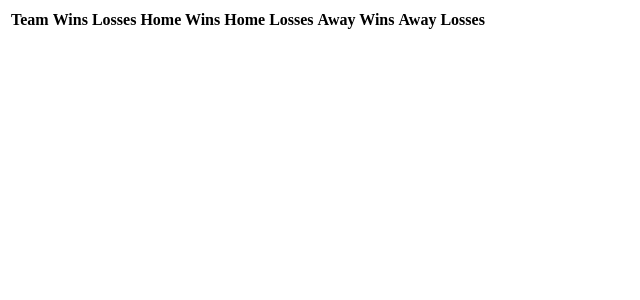
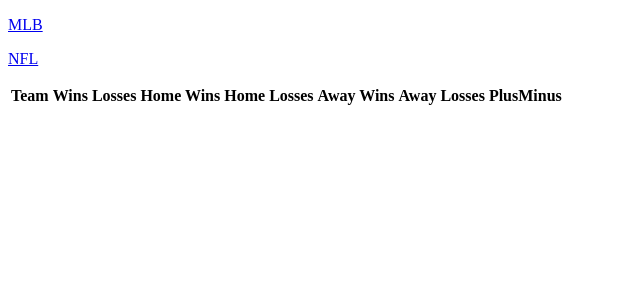
Before and after one commit to rhorrie/gambling-test, a Flask app: page / in a window 1280 px wide. Shown: the top 300 px of the page, without its empty margins (0-640 px from the left). Run offline with Flask 2, Linux system fonts and the light colour scheme; data that the repository does not hold is empty; parts of the project's set-up code (start-up, migrations or seed data) failed here and were passed over.

Commit message:
Added NFL stats and a plusminus file

```diff
--- a/app.py
+++ b/app.py
@@ -2,25 +2,46 @@ from flask import Flask, request, render_template, session, redirect
 import requests
 import pandas as pd
 import sqlite3
-from testing_dicts import *
+from team_records import *
 
-#Drops table if it already exists
+#Connects to database and drops tables if they already exists, this is mainly just for testing purposes as it will not run more then once on heroku.
 con = sqlite3.connect('test.db')
-con.execute('DROP TABLE gambling')
+con.execute('DROP TABLE mlb_gambling')
+con.execute('DROP TABLE nfl_gambling')
 con.commit()
 
-#Recreates the table, just a test right now
-con.execute('''CREATE TABLE IF NOT EXISTS gambling
-		(name text UNIQUE, wins int, losses int, homewins int, homelosses int, awaywins int, awaylosses int)''')
+#Creates MLB gambling table if it does not already exist. Just a test right now
+con.execute('''CREATE TABLE IF NOT EXISTS mlb_gambling
+		(name text UNIQUE, wins int, losses int, homewins int, homelosses int, awaywins int, awaylosses int, plusminus decimal)''')
+
+#Creates NFL gamlbing table if it does not already exist.
+con.execute('''CREATE TABLE IF NOT EXISTS nfl_gambling
+		(name text UNIQUE, wins int, losses int, homewins int, homelosses int, awaywins int, awaylosses int, plusminus decimal)''')
+
+#Commit the table creations
 con.commit()
 
-#Determines the dates you choose and returns the team info in dict format
-datelist = pd.date_range(start="2021-08-01", end=(datetime.datetime.today() - datetime.timedelta(days=1)))
-team_dict = get_full_team_array(datelist)
+#Determines the dates you choose and returns the team info in dict format for mlb stats
+mlb_datelist = pd.date_range(start="2021-08-01", end=(datetime.datetime.today() - datetime.timedelta(days=1)))
+string_datelist = []
+for x in mlb_datelist:
+	date = x.strftime('%Y-%m-%d')
+	string_datelist.append(date)
+mlb_team_dict = get_full_team_array(string_datelist, 'https://www.thescore.com/mlb/events/date/')
 
-#Inserts dict values into gambling table
-for i in range(0, len(team_dict["Name"])):
-	con.execute("INSERT INTO gambling VALUES(?, ?, ?, ?, ?, ?, ?)", (team_dict['Name'][i], team_dict['Wins'][i], team_dict['Losses'][i], team_dict['Home Wins'][i], team_dict['Home Losses'][i], team_dict['Away Wins'][i], team_dict['Away Losses'][i]))
+#Determines the "dates" you want for NFL. These are a little different because they are just numbered weeks. Calls to get the team array for NFL stats
+nfl_datelist = ['2021-preseason_2']
+nfl_team_dict = get_full_team_array(nfl_datelist, 'https://www.thescore.com/nfl/events/date/')
+
+#Inserts dict values into MLB gambling table
+for i in range(0, len(mlb_team_dict["Name"])):
+	con.execute("INSERT INTO mlb_gambling VALUES(?, ?, ?, ?, ?, ?, ?, ?)", (mlb_team_dict['Name'][i], mlb_team_dict['Wins'][i], mlb_team_dict['Losses'][i], mlb_team_dict['Home Wins'][i], mlb_team_dict['Home Losses'][i], mlb_team_dict['Away Wins'][i], mlb_team_dict['Away Losses'][i], 0))
+
+#Inserts dict values into NFL gambling table
+for i in range(0, len(nfl_team_dict["Name"])):
+	con.execute("INSERT INTO nfl_gambling VALUES(?, ?, ?, ?, ?, ?, ?, ?)", (nfl_team_dict['Name'][i], nfl_team_dict['Wins'][i], nfl_team_dict['Losses'][i], nfl_team_dict['Home Wins'][i], nfl_team_dict['Home Losses'][i], nfl_team_dict['Away Wins'][i], nfl_team_dict['Away Losses'][i], 0))
+
+#Commits changes made to MLB and NFL gambling tables
 con.commit()
 
 #Creates the flask application
@@ -29,9 +50,17 @@ app = Flask(__name__)
 @app.route('/', methods=["GET", "POST"])
 def index():
 
-	#Connects to database in order to have a continued connection. Displays all info form gambling table.
+	#Connects to database in order to have a continued connection. Displays all info from the MLB gambling table.
 	con = sqlite3.connect('test.db')
-	df = pd.read_sql_query("SELECT * from gambling", con)
+	df = pd.read_sql_query("SELECT * from mlb_gambling", con)
+	return render_template('new_test.html', column_names=df.columns.values, row_data=list(df.values.tolist()), zip=zip)
+
+@app.route('/nfl/')
+def nfl():
+
+	#Connects to database in order to have a continued connection. Displays all info from the NFL gambling table.
+	con = sqlite3.connect('test.db')
+	df = pd.read_sql_query("SELECT * from nfl_gambling", con)
 	return render_template('new_test.html', column_names=df.columns.values, row_data=list(df.values.tolist()), zip=zip)
 
 if __name__ == '__main__':
--- a/clock.py
+++ b/clock.py
@@ -1,3 +1,6 @@
+
+#This runs the update table function to update MLB tables.
+
 from apscheduler.schedulers.blocking import BlockingScheduler
 
 #Schedule update_table_daily to run mon-fri at I believe 2 AM. Could be a timezone issue though.
--- a/templates/new_test.html
+++ b/templates/new_test.html
@@ -1,3 +1,14 @@
+<!DOCTYPE html>
+<html>
+  <head>
+    <title>Records</title>
+  </head>
+
+  <body>
+    <p><a href="/">MLB</a></p>
+    <p><a href="/nfl/">NFL</a></p>
+
+
     <table id ="myTable2">
       <thead>
 
@@ -9,6 +20,7 @@
           <th onclick="sortTable(4)">Home Losses</th>
           <th onclick="sortTable(5)">Away Wins</th>
           <th onclick="sortTable(6)">Away Losses</th>
+          <th onclick="sortTable(7)">PlusMinus</th>
         </tr>
 
       </thead>
@@ -25,6 +37,9 @@
         </tbody>
 
     </table>
+  </body>
+</html>
+
 
 <script>
 function sortTable(n) {
--- a/update_table_daily.py
+++ b/update_table_daily.py
@@ -1,3 +1,7 @@
+#This is only implemented for MLB as of right now.
+
+
+
 from flask import Flask, request, render_template, session, redirect
 import pandas as pd
 import requests
@@ -16,5 +20,5 @@ daily_dict = get_full_team_array(datelist)
 
 #Updating table values to include todays game outcomes
 for i in range(0, len(daily_dict["Name"])):
-	con.execute("UPDATE gambling SET wins=wins+?, losses=losses+?, homewins=homewins+?, homelosses=homelosses + ?, awaywins=awaywins+?, awaylosses=awaylosses+? WHERE Name = ?", (daily_dict["Wins"][i], daily_dict["Losses"][i], daily_dict["Home Wins"][i], daily_dict["Home Losses"][i], daily_dict["Away Wins"][i], daily_dict["Away Losses"][i], daily_dict["Name"][i]))
+	con.execute("UPDATE mlb_gambling SET wins=wins+?, losses=losses+?, homewins=homewins+?, homelosses=homelosses + ?, awaywins=awaywins+?, awaylosses=awaylosses+? WHERE Name = ?", (daily_dict["Wins"][i], daily_dict["Losses"][i], daily_dict["Home Wins"][i], daily_dict["Home Losses"][i], daily_dict["Away Wins"][i], daily_dict["Away Losses"][i], daily_dict["Name"][i]))
 con.commit()
--- a/worker.py
+++ b/worker.py
@@ -1,3 +1,5 @@
+#This is not currently implemented
+
 import os
 
 import redis
```
Also changed, not shown: get_todays_lines.py (+14 -6 lines), plusminus.py (added, +40 -0 lines), team_records.py (renamed from testing_dicts.py, +11 -4 lines), test.py (deleted, +0 -12 lines), testing_sqlite.py (+10 -2 lines). Lines whose indentation alone changed are shown as unchanged.
